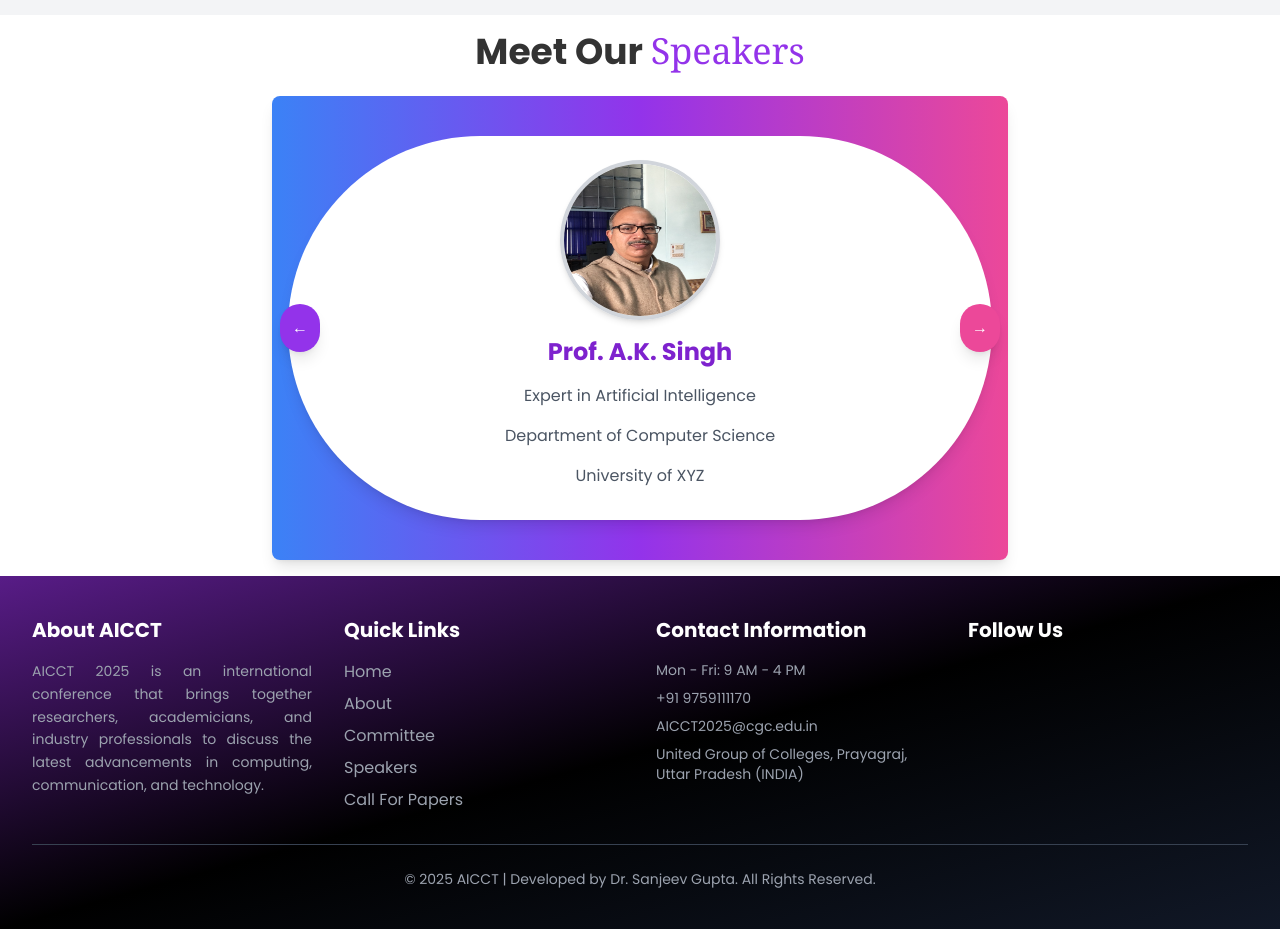
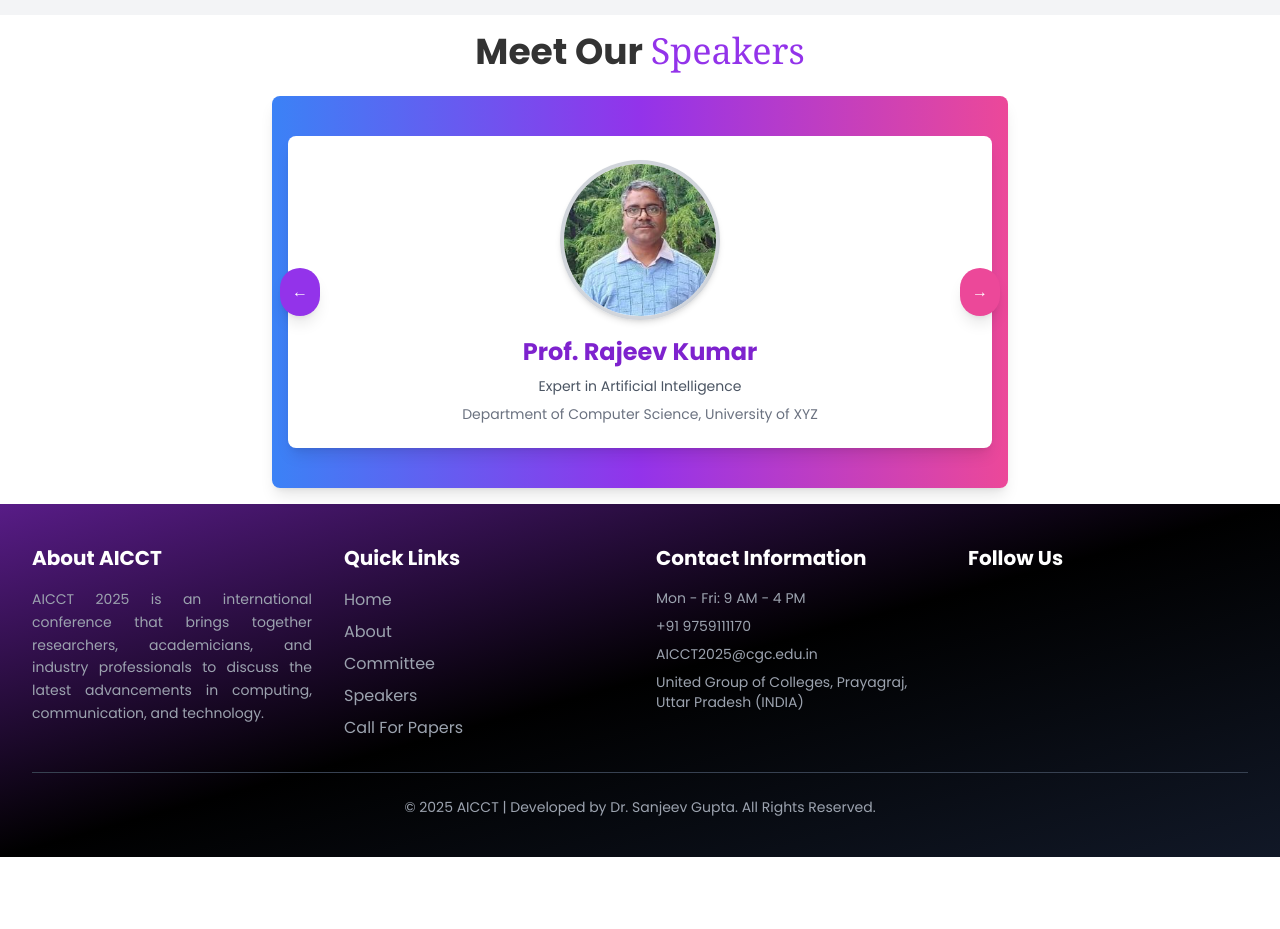
Before and after one commit to manishshukla00/conference, a React (Create React App) app: page / in a window 1280 px wide. Shown: the part 2040-2969 px from the top of the page. After the commit the page ends 2897 px from the top, so only its background shows below. Built offline with nearby package versions, Linux system fonts and the light colour scheme.

Commit message:
Speakers updated

```diff
--- a/src/components/Speakers.jsx
+++ b/src/components/Speakers.jsx
@@ -5,31 +5,22 @@ const Speakers = () => {
 
   const cards = [
     {
-      image: "images/a.k.sing.jpeg",
-      text: [
-        "Prof. A.K. Singh",
-        "Expert in Artificial Intelligence",
-        "Department of Computer Science",
-        "University of XYZ",
-      ],
+      name: "Prof. Rajeev Kumar",
+      image: "/images/RajeevPhoto1.jpeg",
+      designation: "Expert in Artificial Intelligence",
+      department: "Department of Computer Science, University of XYZ",
     },
     {
-      image: "images/sanjay-mishra.png",
-      text: [
-        "Prof. Sanjay Misra",
-        "Renowned Cybersecurity Specialist",
-        "Department of IT",
-        "ABC Institute of Technology",
-      ],
+      name: "Prof. Sanjay Mishra",
+      image: "/images/sanjay-misra.png",
+      designation: "Renowned Cybersecurity Specialist",
+      department: "Department of IT, ABC Institute of Technology",
     },
     {
-      image: "images/sverma.jpg",
-      text: [
-        "Prof. Sekhar Verma",
-        "MNNIT Prayagraj",
-        "Expert in Data Science",
-        "Author of 50+ Research Papers",
-      ],
+      name: "Prof. Sekhar Verma",
+      image: "/images/sverma.jpg",
+      designation: "Expert in Data Science",
+      department: "MNNIT Prayagraj",
     },
   ];
 
@@ -59,22 +50,25 @@ const Speakers = () => {
         >
           {cards.map((card, index) => (
             <div key={index} className="w-full flex-shrink-0 p-4">
-              <div className="relative bg-white text-gray-800 rounded-full shadow-lg p-6 hover:scale-105 transition-transform duration-300 flex flex-col items-center">
+              <div className="relative bg-white text-gray-800 rounded-lg shadow-lg p-6 hover:scale-105 transition-transform duration-300 flex flex-col items-center">
+                {/* Speaker Image */}
                 <img
                   src={card.image}
-                  alt={card.text[0]}
+                  alt={card.name}
                   className="w-40 h-40 rounded-full mb-4 border-4 border-gray-300 shadow-md"
                 />
-                <div className="text-center">
-                  <h3 className="text-2xl font-bold mb-2 text-purple-700">
-                    {card.text[0]}
-                  </h3>
-                  {card.text.slice(1).map((line, i) => (
-                    <p key={i} className="text-gray-600 p-2">
-                      {line}
-                    </p>
-                  ))}
-                </div>
+                {/* Speaker Name */}
+                <h3 className="text-2xl font-bold mb-2 text-purple-700 text-center">
+                  {card.name}
+                </h3>
+                {/* Speaker Designation */}
+                <p className="text-gray-600 text-center text-sm">
+                  {card.designation}
+                </p>
+                {/* Speaker Department */}
+                <p className="text-sm text-gray-500 text-center mt-2">
+                  {card.department}
+                </p>
               </div>
             </div>
           ))}
--- a/src/pages/Speakers.jsx
+++ b/src/pages/Speakers.jsx
@@ -3,8 +3,8 @@ import React from "react";
 const Speakers = () => {
   const speakers = [
     {
-      name: "Prof. A.K. Singh",
-      image: "/images/a.k.sing.jpeg",
+      name: "Prof. Rajeeve Kumar",
+      image: "/images/RajeevPhoto1.jpeg",
       designation: "Expert in Artificial Intelligence",
       department: "Department of Computer Science, University of XYZ",
     },
@@ -25,6 +25,7 @@ const Speakers = () => {
   return (
     <div className="min-h-screen bg-gradient-to-br from-purple-100 via-purple-200 to-purple-300 p-4">
       <div className="max-w-7xl mx-auto pt-20">
+        {/* Page Title */}
         <h1 className="text-4xl font-extrabold text-center text-purple-800 mb-6 pt-8">
           Meet Our <span className="text-pink-500">Speakers</span>
         </h1>
@@ -33,7 +34,7 @@ const Speakers = () => {
           their respective fields. Learn from their insights and experiences.
         </p>
 
-        {/* Responsive Cards for Speakers */}
+        {/* Speakers Grid */}
         <div className="grid grid-cols-1 sm:grid-cols-2 lg:grid-cols-3 gap-6">
           {speakers.map((speaker, index) => (
             <div
@@ -41,17 +42,21 @@ const Speakers = () => {
               className="bg-gradient-to-r from-purple-500 via-pink-500 to-orange-400 p-1 rounded-lg shadow-lg hover:scale-105 transition-transform"
             >
               <div className="bg-white rounded-lg p-4 h-full flex flex-col items-center">
+                {/* Speaker Image */}
                 <img
                   src={speaker.image}
                   alt={speaker.name}
                   className="w-32 h-32 rounded-full mb-4 border-4 border-gray-300 shadow-md"
                 />
-                <h2 className="text-xl font-bold text-purple-700 mb-2">
+                {/* Speaker Name */}
+                <h2 className="text-xl font-bold text-purple-700 mb-2 text-center">
                   {speaker.name}
                 </h2>
-                <p className="text-gray-600 text-center">
+                {/* Speaker Designation */}
+                <p className="text-gray-600 text-center text-sm">
                   {speaker.designation}
                 </p>
+                {/* Speaker Department */}
                 <p className="text-sm text-gray-500 text-center mt-2">
                   {speaker.department}
                 </p>
```
